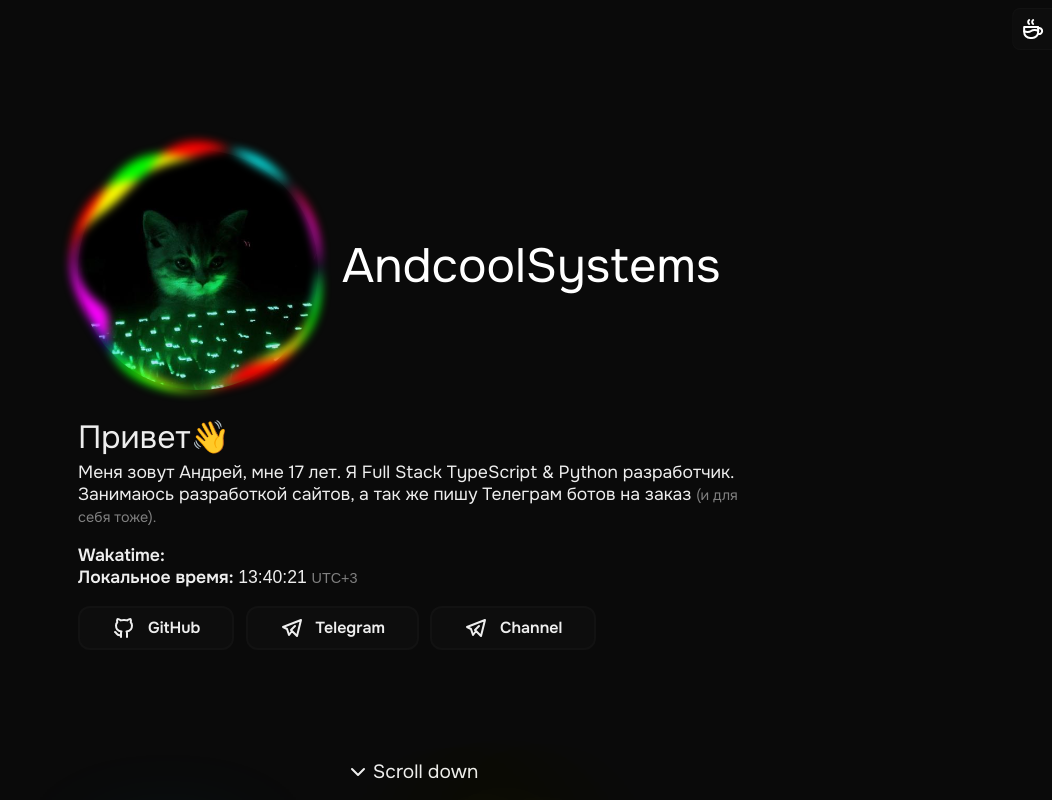
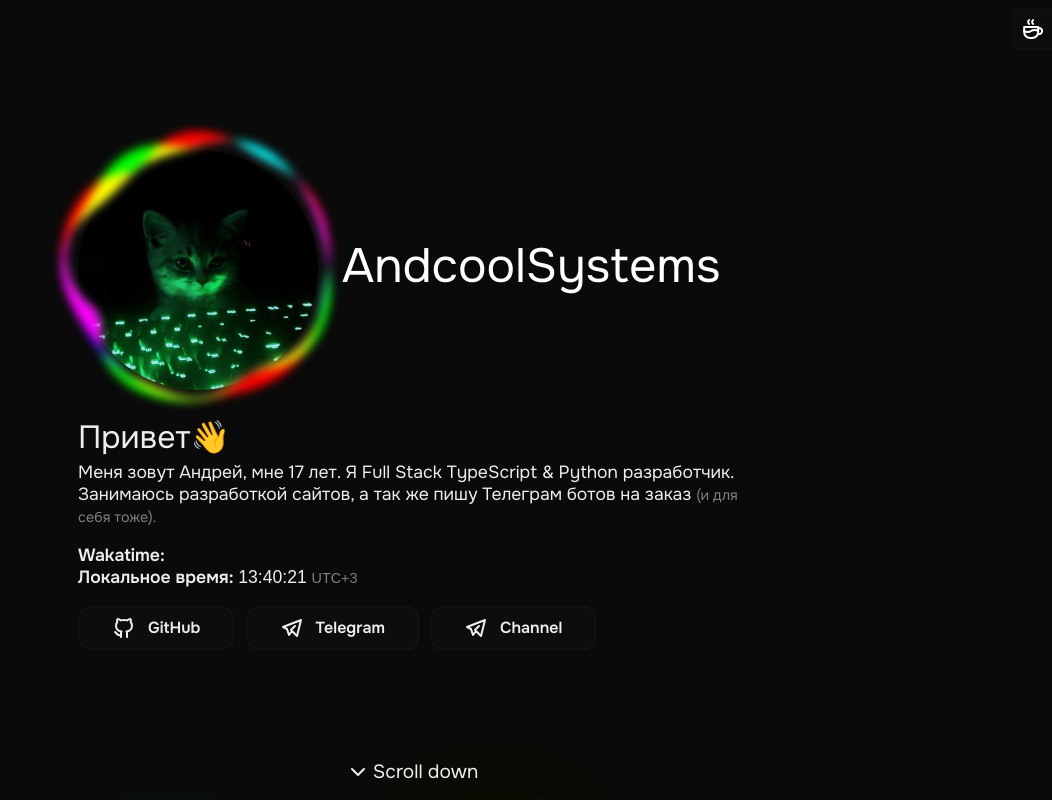
Before and after one commit to Andcool-Systems/andcool-site-v3, a Next.js app: page / in a window 1280 px wide. Shown: the top 800 px of the page, without its empty margins (228-1280 px from the left). Built offline with nearby package versions, Linux system fonts and the light colour scheme; no server answers; a web font is replaced by a local one.

Commit message:
fix: Bubble now rendering in lower resolution

```diff
--- a/app/client.tsx
+++ b/app/client.tsx
@@ -135,11 +135,11 @@ export default function Home(props: {
                                             '#0000ff'
                                         ]}
                                         styles={{
-                                            width: 'calc(100% + 30px)',
+                                            width: 'calc(100% + 35x)',
                                             position: 'absolute'
                                         }}
-                                        width={500}
-                                        height={500}
+                                        width={300}
+                                        height={300}
                                     />
                                 </div>
                             </div>
--- a/app/components/Bubble.tsx
+++ b/app/components/Bubble.tsx
@@ -3,7 +3,7 @@
 import { CSSProperties, useEffect, useRef } from 'react';
 import { createNoise3D, NoiseFunction3D } from 'simplex-noise';
 
-const raysCount = 100;
+const raysCount = 50;
 const full_circle = Math.PI * 2;
 const scale = 0.8;
 
```
